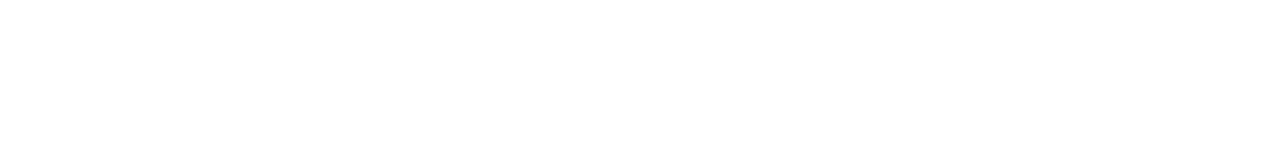
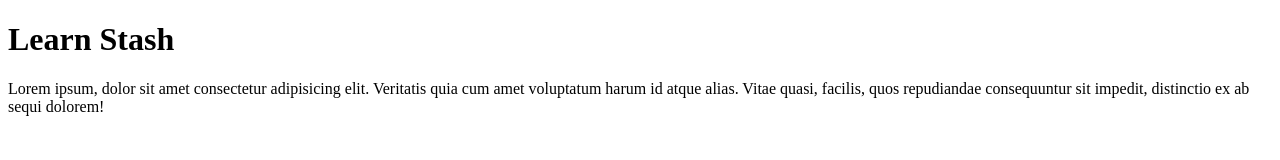
Before and after one commit to yash007i/github-work-flow-test, a plain HTML site: page index.html in a window 1280 px wide. Drawn offline with Linux system fonts and the light colour scheme.

Commit message:
Push everthings

```diff
--- a/index.html
+++ b/index.html
@@ -3,9 +3,10 @@
 <head>
     <meta charset="UTF-8">
     <meta name="viewport" content="width=device-width, initial-scale=1.0">
-    <title>Document</title>
+    <title>Learn Git</title>
 </head>
 <body>
-
+    <h1>Learn Stash</h1>
+    <p>Lorem ipsum, dolor sit amet consectetur adipisicing elit. Veritatis quia cum amet voluptatum harum id atque alias. Vitae quasi, facilis, quos repudiandae consequuntur sit impedit, distinctio ex ab sequi dolorem!</p>
 </body>
 </html>
```
Also changed, not shown: 2 other files.
